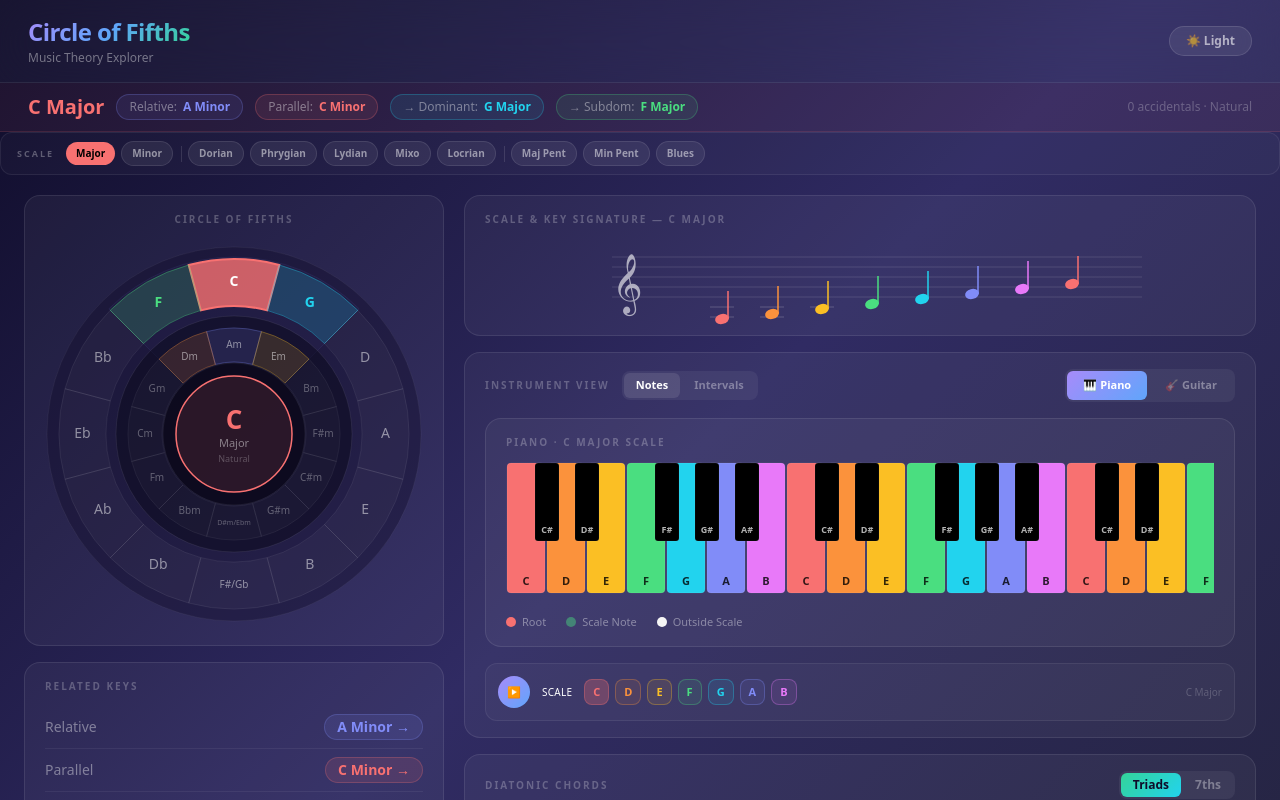
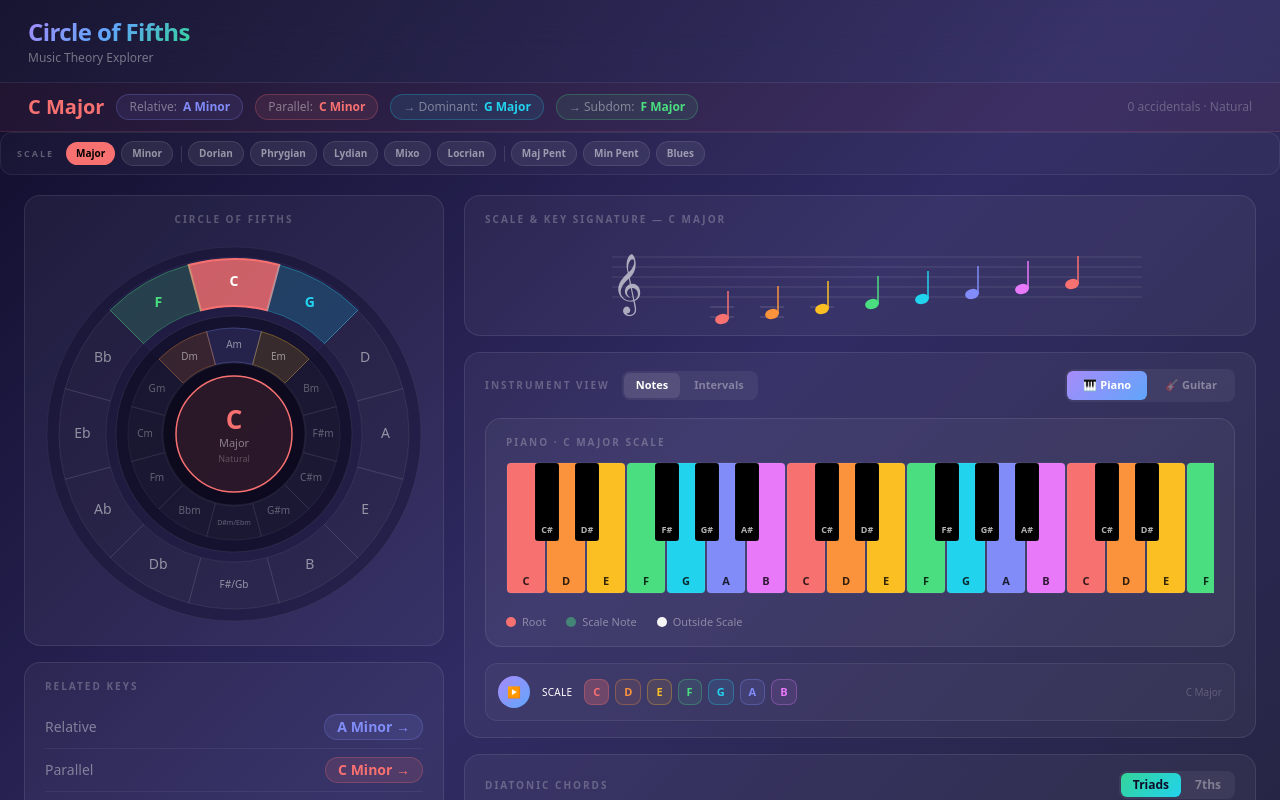
Before and after one commit to radioactivetoy/WebApps, a React (Vite) app in the folder CircleOf5ths/: page / in a window 1280 px wide. Shown: the top 800 px of the page. Built offline with nearby package versions, Linux system fonts and the light colour scheme.

Commit message:
fix: remove unused darkMode props and toggle button from Header

```diff
--- a/CircleOf5ths/src/components/Header.jsx
+++ b/CircleOf5ths/src/components/Header.jsx
@@ -1,4 +1,4 @@
-export default function Header({ darkMode, onToggleDark }) {
+export default function Header() {
   return (
     <header className="sticky top-0 z-10 bg-white/[0.04] backdrop-blur-xl border-b border-white/[0.08] px-7 py-4 flex items-center justify-between">
       <div>
@@ -8,12 +8,6 @@ export default function Header({ darkMode, onToggleDark }) {
         </h1>
         <p className="text-xs text-white/40 mt-0.5">Music Theory Explorer</p>
       </div>
-      <button
-        onClick={onToggleDark}
-        className="flex items-center gap-2 px-4 py-1.5 rounded-full text-xs font-semibold text-white/60 bg-white/[0.08] border border-white/[0.12] hover:bg-white/[0.12] transition-colors"
-      >
-        {darkMode ? '🌙 Dark' : '☀️ Light'}
-      </button>
     </header>
   );
 }
```
